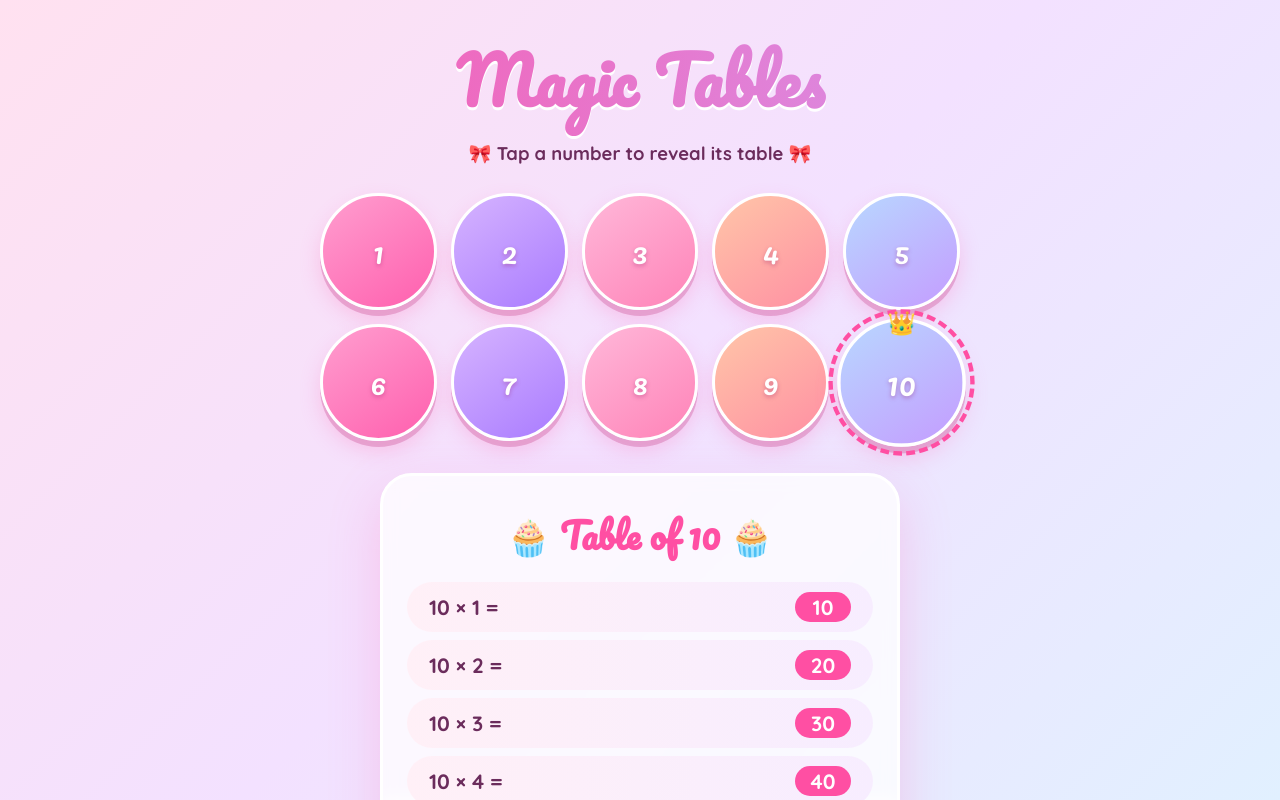
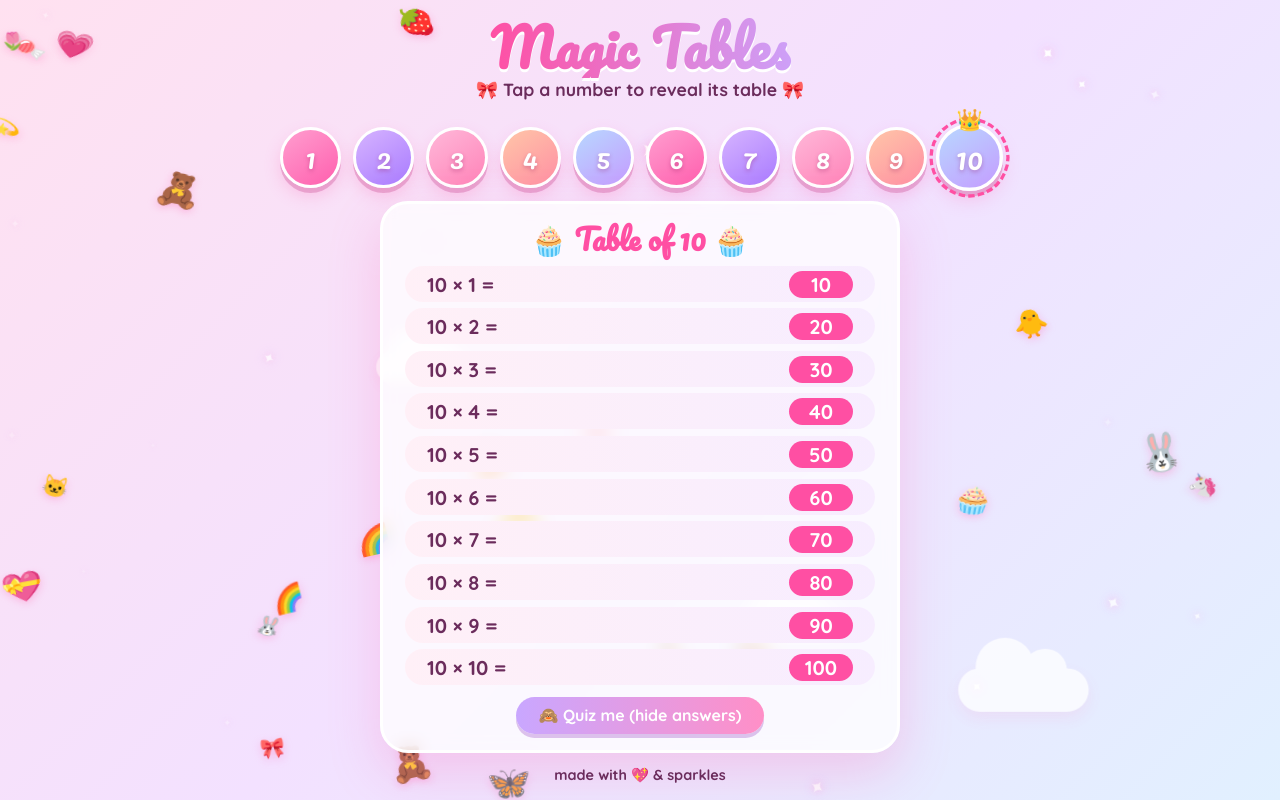
Before and after one commit to justtayyabkhxn/mariya-tables2, a plain HTML site: page index.html in a window 1280 px wide. Both pictures are taken after a click on the button "10". Shown: the top 800 px of the page. Drawn offline with Linux system fonts and the light colour scheme.

Commit message:
Put buttons on one line, cuter floating friends, fit page to screen height

```diff
--- a/index.html
+++ b/index.html
@@ -11,40 +11,92 @@
     --pink: #ff8fc7;
     --pink-deep: #ff4fa3;
     --lilac: #c9a7ff;
-    --peach: #ffd6e7;
-    --cream: #fff6fb;
     --text: #6b2c5c;
   }
   * { box-sizing: border-box; margin: 0; padding: 0; }
+  html, body { height: 100%; }
   body {
     font-family: 'Quicksand', sans-serif;
     color: var(--text);
-    min-height: 100vh;
+    height: 100vh;
+    height: 100dvh;
+    overflow: hidden;
     background: linear-gradient(135deg, #ffe1f0 0%, #f3e1ff 50%, #e1f0ff 100%);
-    background-attachment: fixed;
-    overflow-x: hidden;
-    padding: 24px 16px 60px;
+    display: flex;
+    flex-direction: column;
+    align-items: center;
+    padding: clamp(8px, 2vh, 20px) 16px;
+    gap: clamp(6px, 1.6vh, 16px);
   }
 
-  /* floating hearts & sparkles */
+  /* ---------- cute floating friends ---------- */
   .float {
     position: fixed;
+    bottom: -60px;
     pointer-events: none;
-    font-size: 22px;
-    opacity: .7;
+    z-index: 0;
     animation: rise linear infinite;
-    z-index: 0;
+  }
+  .float span {
+    display: block;
+    animation: sway ease-in-out infinite alternate, squish 1.6s ease-in-out infinite;
+    filter: drop-shadow(0 3px 4px rgba(255, 105, 180, .35));
   }
   @keyframes rise {
-    0% { transform: translateY(110vh) rotate(0deg); opacity: 0; }
-    10% { opacity: .8; }
-    100% { transform: translateY(-10vh) rotate(360deg); opacity: 0; }
+    0%   { transform: translateY(0); opacity: 0; }
+    8%   { opacity: .95; }
+    90%  { opacity: .95; }
+    100% { transform: translateY(calc(-100vh - 120px)); opacity: 0; }
+  }
+  @keyframes sway {
+    from { transform: translateX(-22px) rotate(-14deg); }
+    to   { transform: translateX(22px) rotate(14deg); }
+  }
+  @keyframes squish {
+    0%, 100% { scale: 1; }
+    50% { scale: 1.15 .9; }
   }
 
-  header { text-align: center; position: relative; z-index: 1; margin-bottom: 28px; }
+  /* twinkly stars that sit still and blink */
+  .twinkle {
+    position: fixed;
+    pointer-events: none;
+    z-index: 0;
+    color: #fff;
+    text-shadow: 0 0 8px #ffb6e1, 0 0 14px #d9b8ff;
+    animation: blink ease-in-out infinite;
+  }
+  @keyframes blink {
+    0%, 100% { opacity: .15; transform: scale(.6) rotate(0deg); }
+    50% { opacity: 1; transform: scale(1.2) rotate(45deg); }
+  }
+
+  /* puffy clouds drifting across */
+  .cloud {
+    position: fixed;
+    pointer-events: none;
+    z-index: 0;
+    left: -160px;
+    width: 120px; height: 40px;
+    background: #fff;
+    border-radius: 999px;
+    opacity: .75;
+    animation: drift linear infinite;
+    box-shadow: 0 6px 14px rgba(255, 150, 200, .2);
+  }
+  .cloud::before, .cloud::after {
+    content: ''; position: absolute; background: #fff; border-radius: 50%;
+  }
+  .cloud::before { width: 54px; height: 54px; top: -28px; left: 16px; }
+  .cloud::after  { width: 40px; height: 40px; top: -18px; left: 60px; }
+  @keyframes drift { to { transform: translateX(calc(100vw + 320px)); } }
+
+  /* ---------- header ---------- */
+  header { text-align: center; position: relative; z-index: 1; flex-shrink: 0; }
   h1 {
     font-family: 'Pacifico', cursive;
-    font-size: clamp(2.2rem, 7vw, 4rem);
+    font-size: clamp(1.8rem, 6.5vh, 3.6rem);
+    line-height: 1.2;
     background: linear-gradient(90deg, var(--pink-deep), var(--lilac), var(--pink-deep));
     background-size: 200% auto;
     -webkit-background-clip: text;
@@ -54,26 +106,31 @@
     filter: drop-shadow(0 3px 0 #fff);
   }
   @keyframes shimmer { to { background-position: 200% center; } }
-  .subtitle { font-size: 1.15rem; margin-top: 6px; font-weight: 700; }
+  .subtitle { font-size: clamp(.85rem, 2.2vh, 1.15rem); font-weight: 700; }
 
+  /* ---------- number buttons (one line) ---------- */
   .buttons {
     position: relative; z-index: 1;
     display: grid;
-    grid-template-columns: repeat(5, 1fr);
-    gap: 14px;
-    max-width: 640px;
-    margin: 0 auto 32px;
+    grid-template-columns: repeat(10, 1fr);
+    gap: clamp(4px, 1.2vw, 12px);
+    width: 100%;
+    max-width: min(820px, 90vh);
+    flex-shrink: 0;
+    padding-top: 14px;
   }
   .btn {
     font-family: 'Pacifico', cursive;
-    font-size: 1.8rem;
+    font-size: clamp(.95rem, 3.2vw, 1.7rem);
     aspect-ratio: 1;
-    border: 3px solid #fff;
+    width: 100%;
+    border: clamp(2px, .4vw, 3px) solid #fff;
     border-radius: 50%;
     cursor: pointer;
     color: #fff;
+    line-height: 1;
     text-shadow: 0 2px 4px rgba(150, 30, 100, .35);
-    box-shadow: 0 6px 0 rgba(200, 80, 150, .35), 0 10px 20px rgba(255, 120, 190, .3);
+    box-shadow: 0 5px 0 rgba(200, 80, 150, .35), 0 8px 16px rgba(255, 120, 190, .3);
     transition: transform .2s cubic-bezier(.3,1.6,.5,1), box-shadow .2s;
     position: relative;
   }
@@ -82,46 +139,65 @@
   .btn:nth-child(5n+3) { background: linear-gradient(145deg, #ffb8d9, #ff83b8); }
   .btn:nth-child(5n+4) { background: linear-gradient(145deg, #ffc6a8, #ff8fa3); }
   .btn:nth-child(5n+5) { background: linear-gradient(145deg, #b8d8ff, #c49cff); }
-  .btn:hover { transform: translateY(-4px) scale(1.08) rotate(-4deg); }
-  .btn:active { transform: translateY(3px) scale(.96); box-shadow: 0 2px 0 rgba(200, 80, 150, .35); }
-  .btn.active { outline: 4px dashed var(--pink-deep); outline-offset: 4px; transform: scale(1.1); }
+  .btn:hover { transform: translateY(-4px) scale(1.1) rotate(-6deg); }
+  .btn:active { transform: translateY(3px) scale(.95); box-shadow: 0 2px 0 rgba(200, 80, 150, .35); }
+  .btn.active { outline: 3px dashed var(--pink-deep); outline-offset: 3px; transform: scale(1.1); }
   .btn.active::after {
     content: '👑';
-    position: absolute; top: -18px; left: 50%;
+    position: absolute; top: -0.9em; left: 50%;
     transform: translateX(-50%);
-    font-size: 1.3rem;
+    font-size: .7em;
     text-shadow: none;
   }
 
+  /* ---------- table card ---------- */
   .card {
     position: relative; z-index: 1;
+    width: 100%;
     max-width: 520px;
-    margin: 0 auto;
+    flex: 1;
+    min-height: 0;
+    display: flex;
+    flex-direction: column;
     background: rgba(255, 255, 255, .75);
     backdrop-filter: blur(8px);
     border: 3px solid #fff;
-    border-radius: 32px;
-    padding: 28px 24px;
+    border-radius: 28px;
+    padding: clamp(10px, 2vh, 22px) clamp(12px, 3vw, 22px);
     box-shadow: 0 20px 50px rgba(255, 100, 180, .25);
     text-align: center;
   }
-  .placeholder { font-size: 1.2rem; font-weight: 700; padding: 30px 0; }
-  .placeholder span { font-size: 3rem; display: block; animation: bounce 1.4s ease-in-out infinite; }
-  @keyframes bounce { 50% { transform: translateY(-10px); } }
+  .placeholder {
+    flex: 1;
+    display: flex; flex-direction: column; justify-content: center; align-items: center;
+    font-size: clamp(1rem, 2.6vh, 1.25rem); font-weight: 700;
+  }
+  .placeholder span { font-size: clamp(2.4rem, 8vh, 4rem); display: block; animation: bounce 1.4s ease-in-out infinite; }
+  @keyframes bounce { 50% { transform: translateY(-10px) rotate(6deg); } }
 
   .card h2 {
     font-family: 'Pacifico', cursive;
-    font-size: 2.2rem;
+    font-size: clamp(1.2rem, 3.6vh, 2rem);
+    line-height: 1.3;
     color: var(--pink-deep);
-    margin-bottom: 16px;
+    margin-bottom: clamp(4px, 1vh, 12px);
+    flex-shrink: 0;
   }
-  .rows { list-style: none; display: grid; gap: 8px; }
+  .rows {
+    list-style: none;
+    flex: 1;
+    min-height: 0;
+    display: grid;
+    grid-template-rows: repeat(10, 1fr);
+    gap: clamp(3px, .8vh, 8px);
+  }
   .rows li {
     display: flex; justify-content: space-between; align-items: center;
+    min-height: 0;
     background: linear-gradient(90deg, #fff0f7, #f7edff);
     border-radius: 999px;
-    padding: 10px 22px;
-    font-size: 1.3rem;
+    padding: 0 clamp(12px, 3vw, 22px);
+    font-size: clamp(.85rem, 2.5vh, 1.3rem);
     font-weight: 700;
     opacity: 0;
     transform: translateX(-30px) scale(.9);
@@ -134,23 +210,24 @@
     background: var(--pink-deep);
     color: #fff;
     border-radius: 999px;
-    min-width: 56px;
-    padding: 2px 14px;
+    min-width: 3.2em;
+    padding: .05em .8em;
   }
-  .rows li .heart { font-size: 1rem; }
   @keyframes pop { to { opacity: 1; transform: none; } }
 
   .hidden-mode .rows li .ans { color: transparent; background: var(--lilac); }
   .hidden-mode .rows li.shown .ans { color: #fff; background: var(--pink-deep); }
 
   .toggle {
-    margin-top: 18px;
+    flex-shrink: 0;
+    align-self: center;
+    margin-top: clamp(6px, 1.4vh, 14px);
     font-family: 'Quicksand', sans-serif;
     font-weight: 700;
-    font-size: 1rem;
+    font-size: clamp(.8rem, 2vh, 1rem);
     border: none;
     border-radius: 999px;
-    padding: 10px 22px;
+    padding: .55em 1.4em;
     background: linear-gradient(90deg, var(--lilac), var(--pink));
     color: #fff;
     cursor: pointer;
@@ -158,7 +235,7 @@
   }
   .toggle:active { transform: translateY(2px); }
 
-  footer { text-align: center; margin-top: 30px; font-weight: 700; position: relative; z-index: 1; }
+  footer { text-align: center; font-weight: 700; font-size: clamp(.75rem, 1.8vh, .95rem); position: relative; z-index: 1; flex-shrink: 0; }
 
   .burst {
     position: fixed; pointer-events: none; z-index: 10;
@@ -167,12 +244,6 @@
   }
   @keyframes burst {
     to { transform: translate(var(--dx), var(--dy)) scale(.3); opacity: 0; }
-  }
-
-  @media (max-width: 480px) {
-    .buttons { gap: 10px; }
-    .btn { font-size: 1.4rem; }
-    .rows li { font-size: 1.1rem; padding: 8px 16px; }
   }
 </style>
 </head>
@@ -234,7 +305,7 @@
   }
 
   function burst(x, y) {
-    for (let i = 0; i < 10; i++) {
+    for (let i = 0; i < 12; i++) {
       const s = document.createElement('div');
       s.className = 'burst';
       s.textContent = emojis[Math.floor(Math.random() * emojis.length)];
@@ -248,16 +319,44 @@
     }
   }
 
-  // floating background hearts
-  for (let i = 0; i < 18; i++) {
+  // cute floating friends that sway and squish as they rise
+  const friends = ['🐰','🧸','🦄','🐱','🍭','🌈','🎀','💝','🍬','🦋','🌸','🐣','🍓','🧁','💗','🐼','🌷','🍰','🐥','💫'];
+  for (let i = 0; i < 26; i++) {
     const f = document.createElement('div');
     f.className = 'float';
-    f.textContent = ['💗','🌸','✨','🎀','🦋'][i % 5];
-    f.style.left = Math.random() * 100 + 'vw';
-    f.style.fontSize = 14 + Math.random() * 20 + 'px';
-    f.style.animationDuration = 10 + Math.random() * 14 + 's';
-    f.style.animationDelay = -Math.random() * 20 + 's';
+    f.style.left = Math.random() * 96 + 'vw';
+    f.style.animationDuration = 12 + Math.random() * 14 + 's';
+    f.style.animationDelay = -Math.random() * 26 + 's';
+    const s = document.createElement('span');
+    s.textContent = friends[i % friends.length];
+    s.style.fontSize = 18 + Math.random() * 22 + 'px';
+    s.style.animationDuration = (1.8 + Math.random() * 2) + 's, ' + (1.2 + Math.random()) + 's';
+    f.appendChild(s);
     document.body.appendChild(f);
+  }
+
+  // twinkling stars
+  for (let i = 0; i < 22; i++) {
+    const t = document.createElement('div');
+    t.className = 'twinkle';
+    t.textContent = '✦';
+    t.style.left = Math.random() * 100 + 'vw';
+    t.style.top = Math.random() * 100 + 'vh';
+    t.style.fontSize = 8 + Math.random() * 14 + 'px';
+    t.style.animationDuration = 1.5 + Math.random() * 2.5 + 's';
+    t.style.animationDelay = -Math.random() * 4 + 's';
+    document.body.appendChild(t);
+  }
+
+  // puffy drifting clouds
+  for (let i = 0; i < 4; i++) {
+    const c = document.createElement('div');
+    c.className = 'cloud';
+    c.style.top = 8 + Math.random() * 80 + 'vh';
+    c.style.transform = 'scale(' + (0.6 + Math.random() * 0.7) + ')';
+    c.style.animationDuration = 40 + Math.random() * 30 + 's';
+    c.style.animationDelay = -Math.random() * 60 + 's';
+    document.body.appendChild(c);
   }
 </script>
 </body>
```
